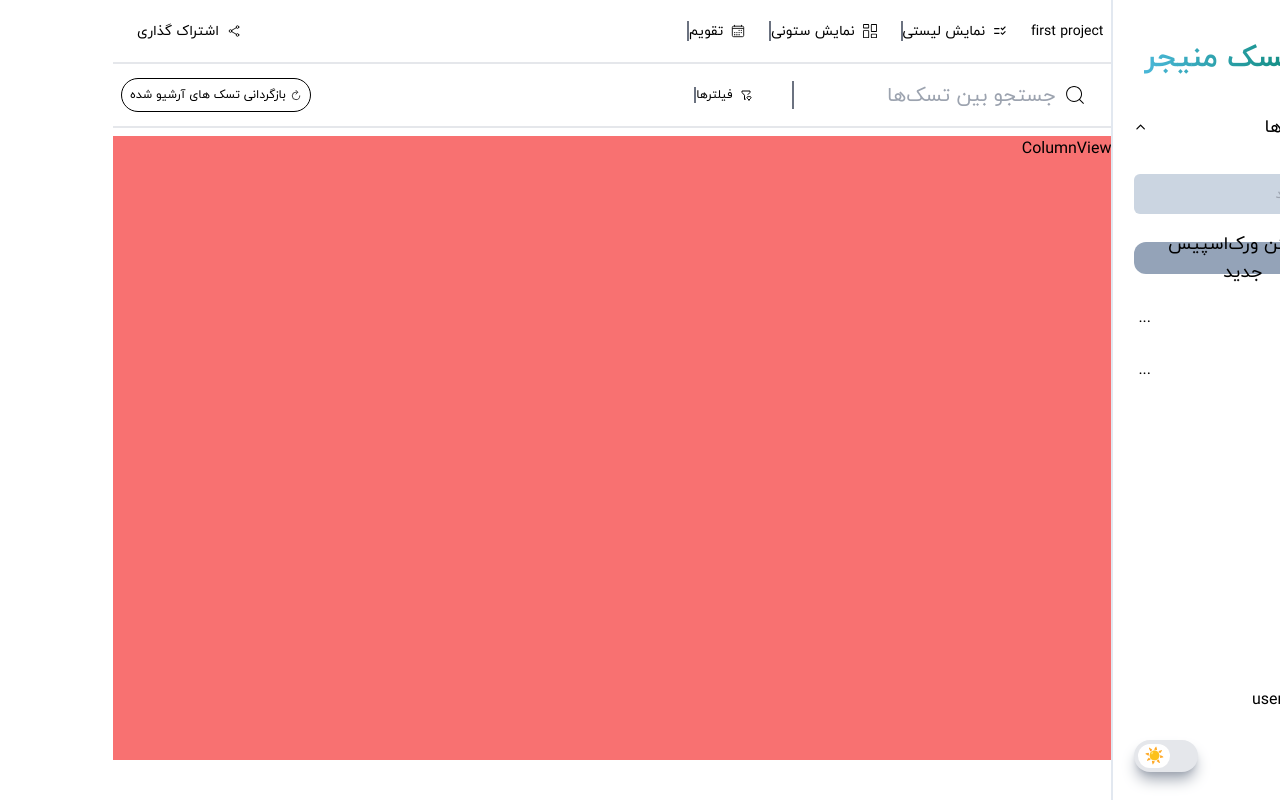
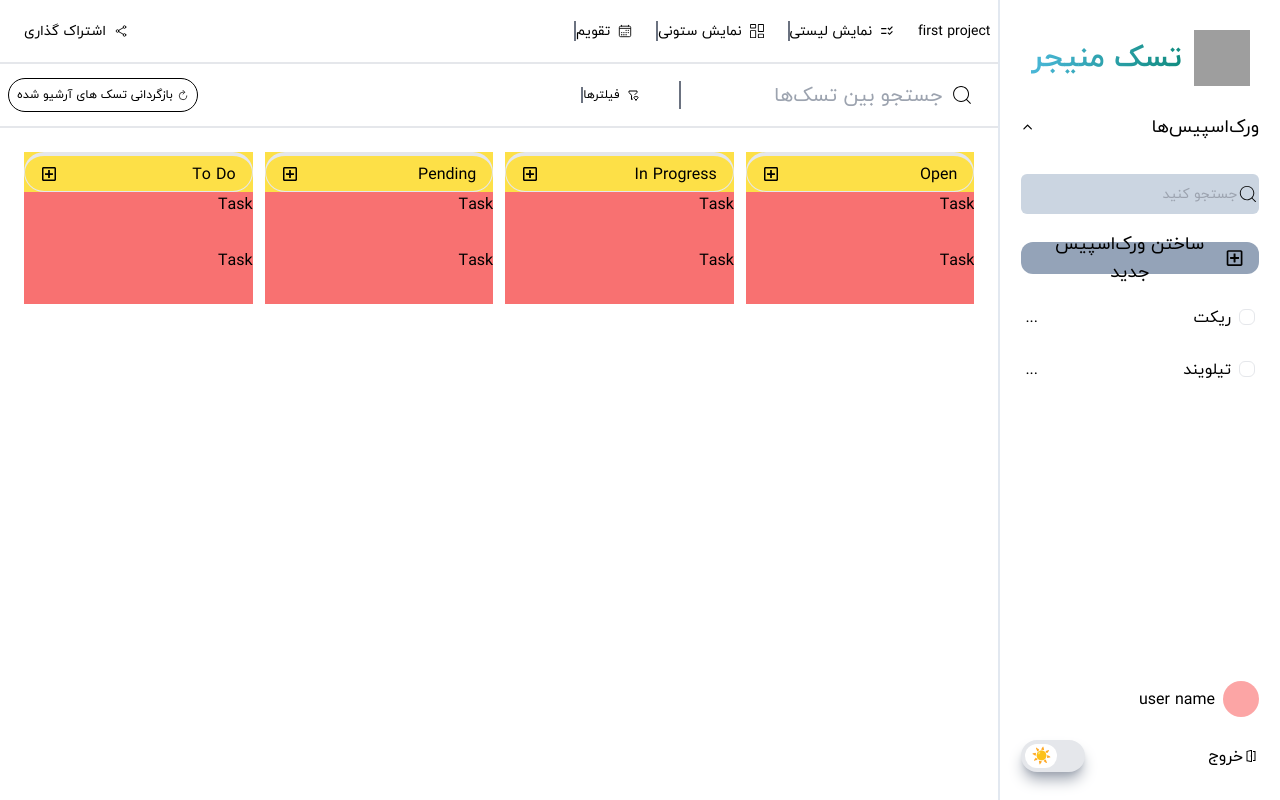
Before and after one commit to mahsanajafii/Task-Manager, a React (Vite) app: page /board in a window 1280 px wide. Built offline with nearby package versions, Linux system fonts and the light colour scheme; grey boxes are pictures that could not be loaded.

Commit message:
add column component

```diff
--- a/src/components/boards/columnview/ColumnView.tsx
+++ b/src/components/boards/columnview/ColumnView.tsx
@@ -1,9 +1,34 @@
-
+import useAllTasksStore from "../../../stores/allTasksStore";
+import Column from "../../column/Column";
+import Task from "../../task/Task";
 
 const ColumnView = () => {
+    const{allTasks}=useAllTasksStore();
+  const listOfColumn = [
+    { title: "Open", color: "open" },
+    { title: "In Progress", color: "progress" },
+    { title: "Pending", color: "pending" },
+    { title: "To Do", color: "do" },
+  ];
+
   return (
-    <div>ColumnView</div>
-  )
-}
+    <div className="flex py-4 px-6 justify-between gap-3 items-center">
+      {listOfColumn.map((item) => (
+        <div className="flex w-1/4 bg-yellow-300 overflow-y-auto flex-col items-center justify-center">
+        <Column item={item} />
+        <div className="bg-red-400 overflow-y-auto w-full">
 
-export default ColumnView
+        {allTasks.map((task)=>(
+            <Task/>
+
+        ))
+    }
+    </div>
+        </div>
+    ))}
+
+    </div>
+  );
+};
+
+export default ColumnView;
--- a/src/components/boards/mainBoard/MainBoard.tsx
+++ b/src/components/boards/mainBoard/MainBoard.tsx
@@ -4,17 +4,22 @@ import HeaderBord from "../headerBord/HeaderBord";
 import SearchAndFilter from "../../search-filter/SearchAndFilter";
 
 interface IMainLayout {
-  handelActiveComponent:(title:string)=>void;
+  handelActiveComponent: (title: string) => void;
   children: ReactNode;
 }
-const MainBoard:React.FC<IMainLayout> = ({ children ,handelActiveComponent}) => {
+const MainBoard: React.FC<IMainLayout> = ({
+  children,
+  handelActiveComponent,
+}) => {
   return (
-    <main className=" w-screen h-screen flex flex-row ">
+    <main className=" overflow-y-hidden w-screen h-screen flex flex-row ">
       <SideMenu />
       <section className="-z-2 w-[78%] flex flex-col gap-1 justify-center items-center">
-        <HeaderBord handelActiveComponent={handelActiveComponent}/>
+        <HeaderBord handelActiveComponent={handelActiveComponent} />
         <SearchAndFilter />
-        <section className="-z-2 w-full  h-[78%] mt-24 overflow-y-auto bg-red-400">{children}</section>
+        <section className="-z-2 w-full left-0 h-[78%] overflow-y-hidden mt-24">
+          {children}
+        </section>
       </section>
     </main>
   );
--- /dev/null
+++ b/src/components/column/Column.tsx
@@ -0,0 +1,18 @@
+import { FaRegPlusSquare } from "react-icons/fa";
+
+interface IColumnProps {
+  title: string;
+  color: string;
+}
+const Column: React.FC<IColumnProps> = ({ item }) => {
+  return (
+    <div
+      className={` p-4 flex items-center justify-between h-10 text-center border border-t-4 border-solid border-${item.color} rounded-3xl  w-full`}
+    >
+      <p>{item.title}</p>
+      <FaRegPlusSquare />
+    </div>
+  );
+};
+
+export default Column;
--- /dev/null
+++ b/src/components/task/Task.tsx
@@ -0,0 +1,8 @@
+
+const Task = () => {
+  return (
+    <div className="w-full h-14">Task</div>
+  )
+}
+
+export default Task
--- a/tailwind.config.js
+++ b/tailwind.config.js
@@ -6,6 +6,9 @@ export default {
       colors: {
         "btn-background": "#208D8E",
         pending: "#F92E8F",
+        open:"#FD7E14",
+        progress:"#4C6EF5",
+        do:"#4AB7D8"
       },
       fontWeight: {
         thin: "100",
```
